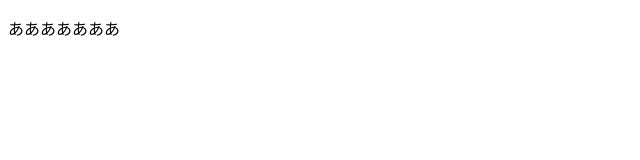
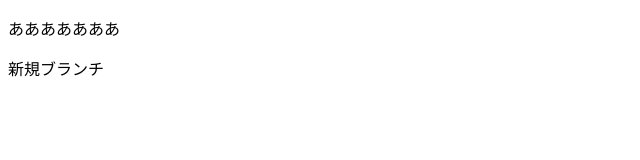
Before and after one commit to megu96/1018, a plain HTML site: page index.html in a window 1280 px wide. Shown: the whole page, without its empty margins (0-640 px from the left). Drawn offline with Linux system fonts and the light colour scheme.

Commit message:
developブランチ追加

```diff
--- a/index.html
+++ b/index.html
@@ -8,6 +8,7 @@
 </head>
 <body>
     <p>あああああああ</p>
+    <p>新規ブランチ</p>
     <script src="./main.js"></script>
 </body>
 </html>
```
Also changed, not shown: 1 other file.
